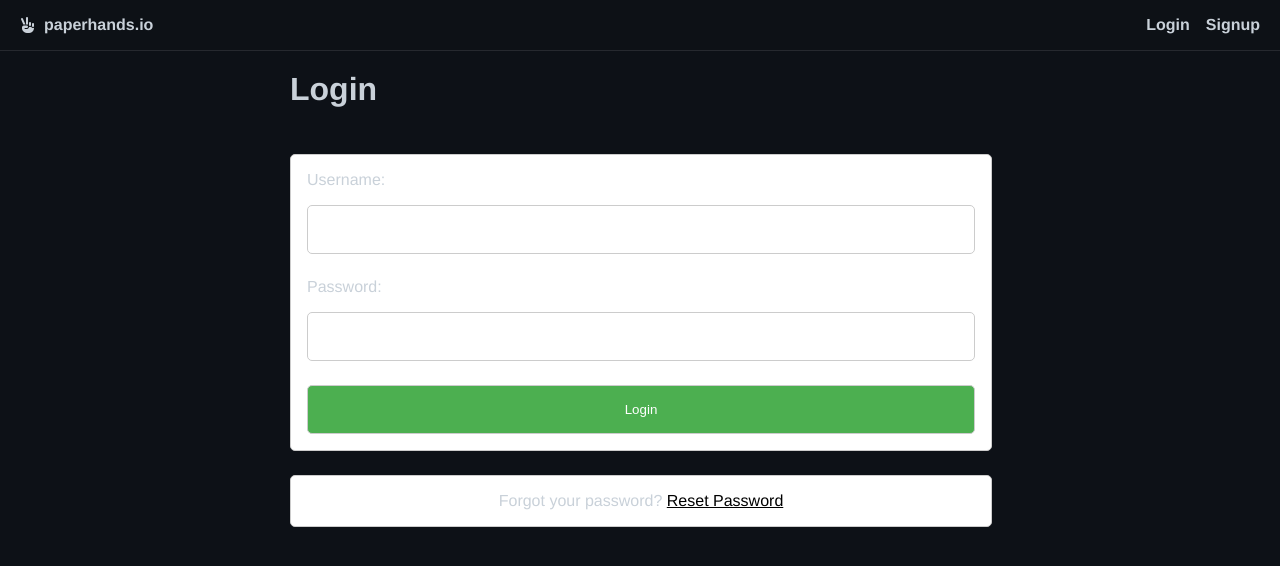
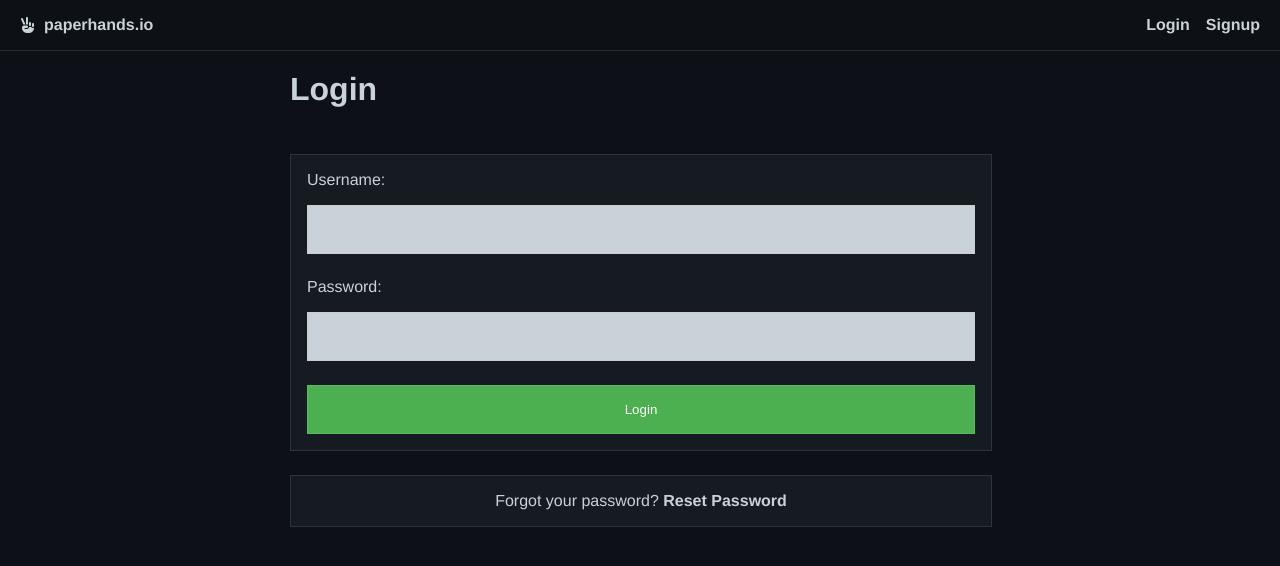
Before and after one commit to damian-anslik/paperhands, a Vue app: page /login in a window 1280 px wide. Shown: the top 566 px of the page. Built offline with nearby package versions, Linux system fonts and the light colour scheme; no server answers; what vue3-apexcharts would draw is missing.

Commit message:
updated form styles

```diff
--- a/src/components/LoginForm.vue
+++ b/src/components/LoginForm.vue
@@ -58,9 +58,8 @@ export default {
 form {
     width: 100%;
     margin: 0 auto;
-    background-color: #fff;
-    border: 1px solid #ccc;
-    border-radius: 5px;
+    background-color: #161b22;
+    border: 1px solid rgba(255, 255, 255, 0.1);
     display: flex;
     flex-direction: column;
     gap: 1.5rem;
@@ -77,15 +76,15 @@ label {
 
 input {
     padding: 1rem;
+    background-color: #c9d1d9;
     border: 1px solid #ccc;
-    border-radius: 5px;
 }
 
 button {
     padding: 1rem;
     border: 1px solid #ccc;
-    border-radius: 5px;
     background-color: #4CAF50;
+    border: 1px solid rgba(255, 255, 255, 0.1);
     color: #fff;
     cursor: pointer;
     margin: 0 1rem;
--- a/src/components/NewPortfolioForm.vue
+++ b/src/components/NewPortfolioForm.vue
@@ -1,14 +1,16 @@
 <template>
     <div>
-        <form>
+        <form @submit.prevent="createPortfolio">
             <label for="name">
                 Portfolio Name
                 <input type="text" id="name" v-model="name" />
             </label>
-            <div class="buttons">
-                <button id="public" @click.prevent="createPublicPortfolio">Create Public Portfolio</button>
-                <button id="private" @click.prevent="createPrivatePortfolio">Create Private Portfolio</button>
-            </div>
+            <button type="submit" :disabled="isMakingRequest" :class="{ 'disabled': isMakingRequest }">
+                <span v-if="isMakingRequest">
+                    <i class="fa-solid fa-spinner fa-spin"></i>
+                </span>
+                <span v-else>Create</span>
+            </button>
         </form>
     </div>
 </template>
@@ -21,21 +23,15 @@ export default {
         return {
             name: "",
             is_public: false,
-            error: ""
+            error: "",
+            isMakingRequest: false
         }
     },
     methods: {
-        createPublicPortfolio() {
-            this.is_public = true
-            this.createPortfolio()
-        },
-        createPrivatePortfolio() {
-            this.is_public = false
-            this.createPortfolio()
-        },
         createPortfolio() {
             this.error = ""
-            controller.createPortfolio(this.name, this.is_public)
+            this.isMakingRequest = true
+            controller.createPortfolio(this.name, false)
                 .then(response => {
                     this.$store.dispatch('addPortfolio', response.data)
                     this.name = ""
@@ -53,9 +49,8 @@ export default {
 form {
     width: 100%;
     margin: 0 auto;
-    background-color: #fff;
-    border: 1px solid #ccc;
-    border-radius: 5px;
+    background-color: #161b22;
+    border: 1px solid rgba(255, 255, 255, 0.1);
     display: flex;
     flex-direction: column;
     gap: 1.5rem;
@@ -72,36 +67,39 @@ label {
 
 input {
     padding: 1rem;
+    background-color: #c9d1d9;
     border: 1px solid #ccc;
-    border-radius: 5px;
 }
 
 button {
     padding: 1rem;
     border: 1px solid #ccc;
-    border-radius: 5px;
     background-color: #4CAF50;
+    border: 1px solid rgba(255, 255, 255, 0.1);
     color: #fff;
     cursor: pointer;
-    margin-inline: 1rem;
-    width: 100%;
+    margin: 0 1rem;
 }
 
-button#public {
-    /* Blue */
-    background-color: #2196F3;
-}
 
-.buttons {
-    display: flex;
-    justify-content: center;
+button.disabled {
+    background-color: #ccc;
+    color: #fff;
+    cursor: not-allowed;
 }
 
 .error {
     background-color: #f44336;
     color: #fff;
-    border-radius: 5px;
-    border: 1px solid #ccc;
+    border: 1px solid rgba(255, 255, 255, 0.1);
+    margin: 0 1rem;
+    padding: 1rem;
+}
+
+.success {
+    background-color: #007bff;
+    color: #fff;
+    border: 1px solid rgba(255, 255, 255, 0.1);
     margin: 0 1rem;
     padding: 1rem;
 }
--- a/src/components/Portfolio.vue
+++ b/src/components/Portfolio.vue
@@ -52,6 +52,10 @@ export default {
 </script>
 
 <style scoped>
+.portfolio-container {
+    padding-bottom: 1rem;
+}
+
 .positions-list,
 .orders-list {
     display: grid;
--- a/src/components/ResetPasswordForm.vue
+++ b/src/components/ResetPasswordForm.vue
@@ -57,9 +57,10 @@ export default {
                 })
                 .catch(err => {
                     const defaultError = 'An error occurred while resetting your password. Please try again later.';
-                    try {
-                        this.error = err.response.data.detail;
-                    } catch (e) {
+                    if (err.response.status === 400) {
+                        this.error = 'Password reset request is invalid or has expired. Please request a new one.';
+                    }
+                    else {
                         this.error = defaultError;
                     }
                 })
@@ -72,12 +73,12 @@ export default {
 </script>
 
 <style scoped>
+
 form {
     width: 100%;
     margin: 0 auto;
-    background-color: #fff;
-    border: 1px solid #ccc;
-    border-radius: 5px;
+    background-color: #161b22;
+    border: 1px solid rgba(255, 255, 255, 0.1);
     display: flex;
     flex-direction: column;
     gap: 1.5rem;
@@ -94,19 +95,20 @@ label {
 
 input {
     padding: 1rem;
+    background-color: #c9d1d9;
     border: 1px solid #ccc;
-    border-radius: 5px;
 }
 
 button {
     padding: 1rem;
     border: 1px solid #ccc;
-    border-radius: 5px;
     background-color: #4CAF50;
+    border: 1px solid rgba(255, 255, 255, 0.1);
     color: #fff;
     cursor: pointer;
     margin: 0 1rem;
 }
+
 
 button.disabled {
     background-color: #ccc;
@@ -117,8 +119,7 @@ button.disabled {
 .error {
     background-color: #f44336;
     color: #fff;
-    border-radius: 5px;
-    border: 1px solid #ccc;
+    border: 1px solid rgba(255, 255, 255, 0.1);
     margin: 0 1rem;
     padding: 1rem;
 }
@@ -126,8 +127,7 @@ button.disabled {
 .success {
     background-color: #007bff;
     color: #fff;
-    border-radius: 5px;
-    border: 1px solid #ccc;
+    border: 1px solid rgba(255, 255, 255, 0.1);
     margin: 0 1rem;
     padding: 1rem;
 }
--- a/src/components/ResetPasswordRequestForm.vue
+++ b/src/components/ResetPasswordRequestForm.vue
@@ -35,7 +35,7 @@ export default {
             this.isMakingRequest = true;
             controller.requestPasswordReset(this.username)
                 .then(_ => {
-                    const successMessage = 'If an account with that email exists, a password reset link has been sent to it.';
+                    const successMessage = 'If an account with that username exists, a password reset link has been sent to the associated email.';
                     this.success = successMessage;
                 })
                 .catch(error => {
@@ -58,9 +58,8 @@ export default {
 form {
     width: 100%;
     margin: 0 auto;
-    background-color: #fff;
-    border: 1px solid #ccc;
-    border-radius: 5px;
+    background-color: #161b22;
+    border: 1px solid rgba(255, 255, 255, 0.1);
     display: flex;
     flex-direction: column;
     gap: 1.5rem;
@@ -77,19 +76,20 @@ label {
 
 input {
     padding: 1rem;
+    background-color: #c9d1d9;
     border: 1px solid #ccc;
-    border-radius: 5px;
 }
 
 button {
     padding: 1rem;
     border: 1px solid #ccc;
-    border-radius: 5px;
     background-color: #4CAF50;
+    border: 1px solid rgba(255, 255, 255, 0.1);
     color: #fff;
     cursor: pointer;
     margin: 0 1rem;
 }
+
 
 button.disabled {
     background-color: #ccc;
@@ -100,8 +100,7 @@ button.disabled {
 .error {
     background-color: #f44336;
     color: #fff;
-    border-radius: 5px;
-    border: 1px solid #ccc;
+    border: 1px solid rgba(255, 255, 255, 0.1);
     margin: 0 1rem;
     padding: 1rem;
 }
@@ -109,8 +108,7 @@ button.disabled {
 .success {
     background-color: #007bff;
     color: #fff;
-    border-radius: 5px;
-    border: 1px solid #ccc;
+    border: 1px solid rgba(255, 255, 255, 0.1);
     margin: 0 1rem;
     padding: 1rem;
 }
--- a/src/components/SignupForm.vue
+++ b/src/components/SignupForm.vue
@@ -72,12 +72,12 @@ export default {
 
 
 <style scoped>
+
 form {
     width: 100%;
     margin: 0 auto;
-    background-color: #fff;
-    border: 1px solid #ccc;
-    border-radius: 5px;
+    background-color: #161b22;
+    border: 1px solid rgba(255, 255, 255, 0.1);
     display: flex;
     flex-direction: column;
     gap: 1.5rem;
@@ -94,19 +94,20 @@ label {
 
 input {
     padding: 1rem;
+    background-color: #c9d1d9;
     border: 1px solid #ccc;
-    border-radius: 5px;
 }
 
 button {
     padding: 1rem;
     border: 1px solid #ccc;
-    border-radius: 5px;
     background-color: #4CAF50;
+    border: 1px solid rgba(255, 255, 255, 0.1);
     color: #fff;
     cursor: pointer;
     margin: 0 1rem;
 }
+
 
 button.disabled {
     background-color: #ccc;
@@ -117,8 +118,7 @@ button.disabled {
 .error {
     background-color: #f44336;
     color: #fff;
-    border-radius: 5px;
-    border: 1px solid #ccc;
+    border: 1px solid rgba(255, 255, 255, 0.1);
     margin: 0 1rem;
     padding: 1rem;
 }
@@ -126,8 +126,7 @@ button.disabled {
 .success {
     background-color: #007bff;
     color: #fff;
-    border-radius: 5px;
-    border: 1px solid #ccc;
+    border: 1px solid rgba(255, 255, 255, 0.1);
     margin: 0 1rem;
     padding: 1rem;
 }
--- a/src/views/Dashboard.vue
+++ b/src/views/Dashboard.vue
@@ -63,7 +63,7 @@ export default {
 }
 
 .sidebar-container {
-    flex: 0 0 290px;
+    flex: 0 0 270px;
 }
 
 @media screen and (max-width: 1024px) {
--- a/src/views/Login.vue
+++ b/src/views/Login.vue
@@ -30,19 +30,19 @@ div {
     gap: 1.5rem;
 }
 
-
 span {
     width: 100%;
     margin: 0 auto;
-    background-color: #fff;
+    background-color: #161b22;
     padding-block: 1rem;
-    border: 1px solid #ccc;
-    border-radius: 5px;
+    border: 1px solid rgba(255, 255, 255, 0.1);
     text-align: center;
 }
 
 span a {
-    color: #000;
+    color: #c9d1d9;
+    font-weight: bold;
+    text-decoration: none;
 }
 
 span a:hover {
```
Also changed, not shown: src/components/OrderForm.vue (+35 -9 lines).
